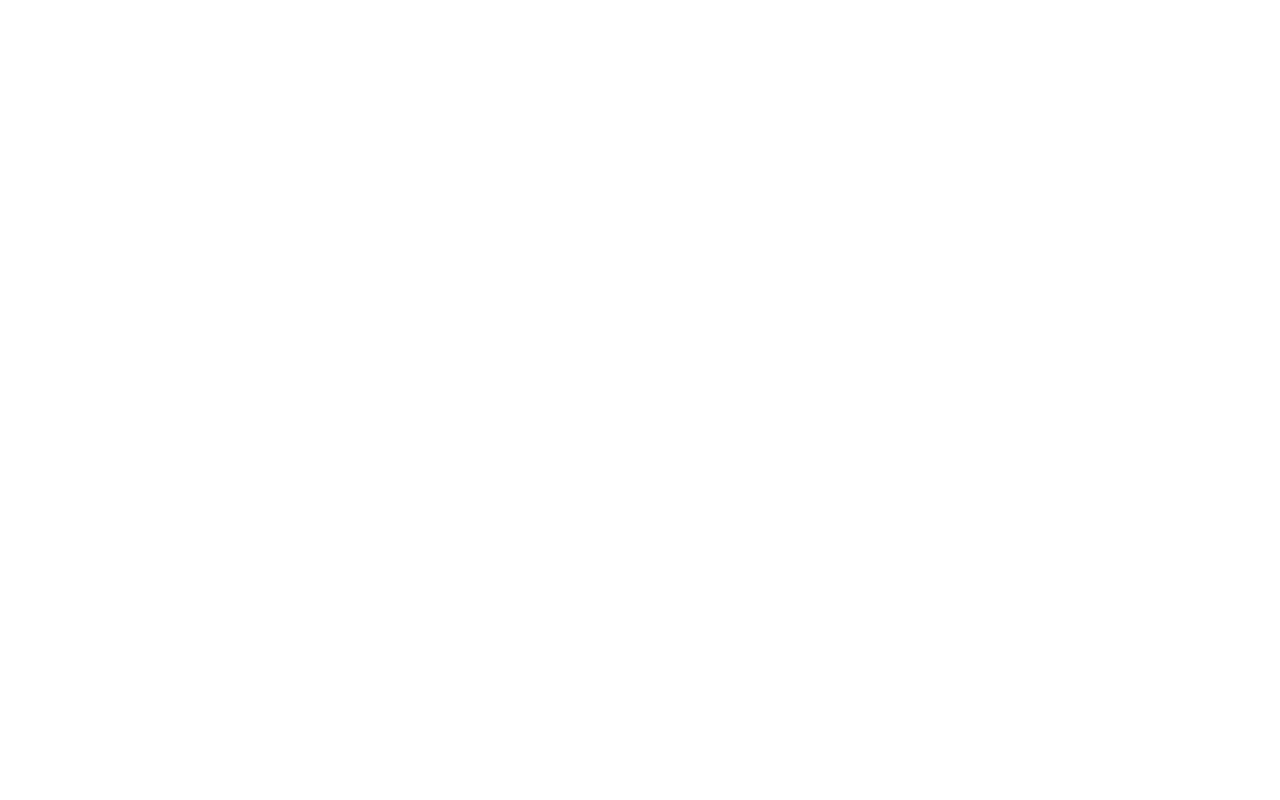
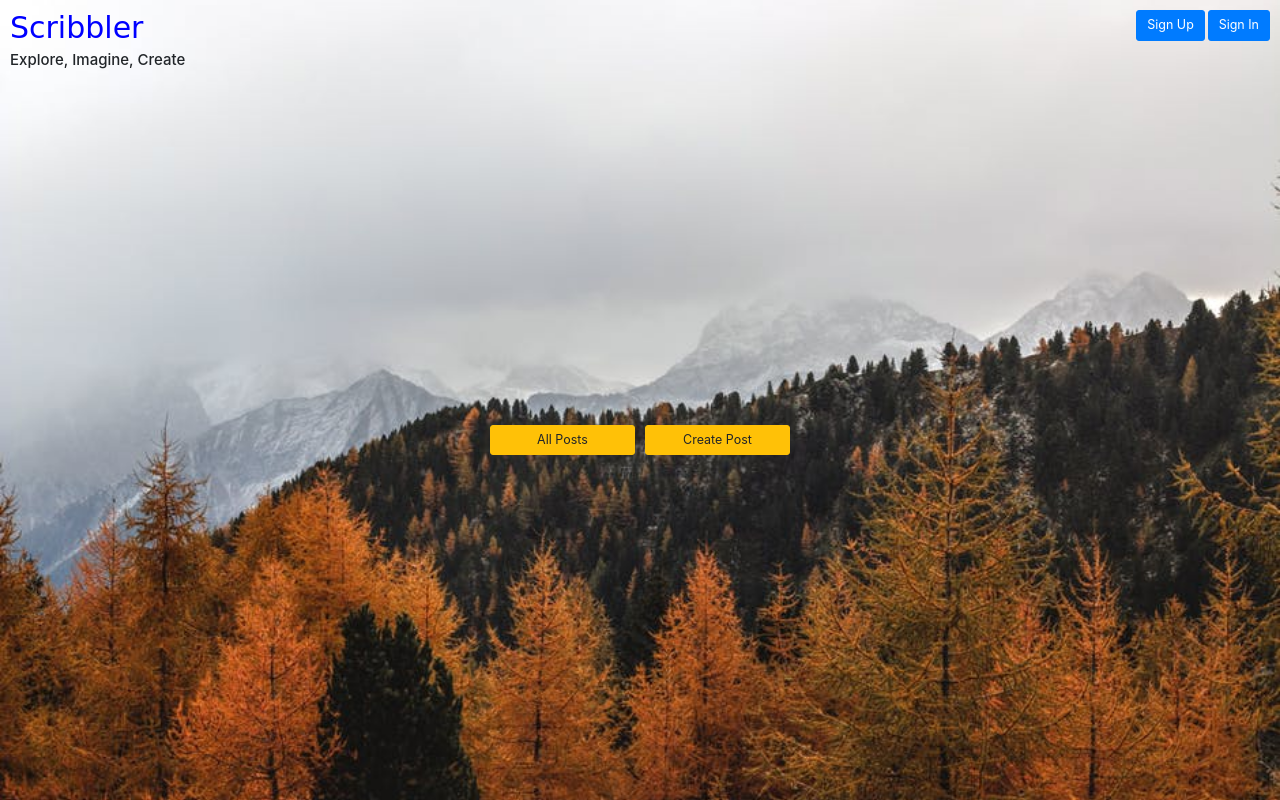
Before and after one commit to PradeepKLAcharya/Scribber, a plain HTML site: page index.html in a window 1280 px wide. Drawn offline with nearby package versions, Linux system fonts and the light colour scheme; a web font is replaced by a local one.

Commit message:
Initial Page : Background image and buttons created

```diff
--- a/index.html
+++ b/index.html
@@ -1,13 +1,63 @@
 <!DOCTYPE html>
-<html>
+<html lang="en">
+<head>
+    <meta charset="UTF-8">
+    <meta name="viewport" content="width=device-width, initial-scale=1.0">
+    <meta http-equiv="X-UA-Compatible" content="ie=edge">
+    <title>Document</title>
+    <link href="https://fonts.googleapis.com/css?family=Montez&display=swap" rel="stylesheet">
+    <link rel="stylesheet" href="./styles/index.css">
+    <link rel="stylesheet" href="./styles/common.css">
+    <script src="scripts/index.js"></script>
+<!-- Latest compiled and minified CSS -->
+<link rel="stylesheet" href="https://maxcdn.bootstrapcdn.com/bootstrap/4.5.0/css/bootstrap.min.css">
 
-<head>
-    <!-- TODO: Include Font Awesome file here -->
-    <!-- TODO: Include Google Fonts file here -->
+<!-- jQuery library -->
+<script src="https://ajax.googleapis.com/ajax/libs/jquery/3.5.1/jquery.min.js"></script>
+
+<!-- Popper JS -->
+<script src="https://cdnjs.cloudflare.com/ajax/libs/popper.js/1.16.0/umd/popper.min.js"></script>
+
+<!-- Latest compiled JavaScript -->
+<script src="https://maxcdn.bootstrapcdn.com/bootstrap/4.5.0/js/bootstrap.min.js"></script>
 </head>
-
 <body>
-    <!-- TODO: Include all your code for the header and home page here -->
+    <header class="head">
+        <span class="head-logo">
+            <h1 class="head-logo-firstline"> Scribbler</h1>
+            <h2 class="head-logo-secondline">Explore, Imagine, Create</h2>
+            </span>
+        <span class="head-buttons">
+                <button type="button" class="btn btn-primary btn-lg" data-toggle="modal" data-target="#SignUpModal" >Sign Up</button>
+                <button type="button" class="btn btn-primary btn-lg">Sign In</button>
+        </span>
+    </header>
+    <main>
+        <div class="main-buttons">
+                <button type="button" class="btn btn-warning btn-lg">All Posts</button>
+                <button type="button" class="btn btn-warning btn-lg">Create Post</button>
+        </div>
+    </main>
+      <!-- Modal -->
+      <div class="modal fade" id="SignUpModal" data-backdrop="static" data-keyboard="false" tabindex="-1" role="dialog" aria-labelledby="staticBackdropLabel" aria-hidden="true">
+        <div class="modal-dialog">
+          <div class="modal-content">
+            <div class="modal-header">
+              <h5 class="modal-title" id="staticBackdropLabel">Modal title</h5>
+              <button type="button" class="close" data-dismiss="modal" aria-label="Close">
+                <span aria-hidden="true">&times;</span>
+              </button>
+            </div>
+            <div class="modal-body">
+              ...
+            </div>
+            <div class="modal-footer">
+              <button type="button" class="btn btn-secondary" data-dismiss="modal">Close</button>
+              <button type="button" class="btn btn-primary">Understood</button>
+            </div>
+          </div>
+        </div>
+      </div>
 </body>
 
 </html>
--- /dev/null
+++ b/scripts/index.js
@@ -0,0 +1,2 @@
+function HandleSingnUp(){
+};
--- /dev/null
+++ b/styles/common.css
@@ -0,0 +1,34 @@
+.head{
+    height: 10vh;
+    /*background-color: #eae6e6;*/
+    min-height: 7rem;
+    position: relative;
+    /*margin: 10rem;*/
+
+}
+
+.head-logo{
+    position: absolute;
+    top: 1rem;
+    left:1rem;
+    width: 40rem;
+}
+
+
+.head-logo-firstline{
+    display: block;
+    font-family: 'Montez', cursive;
+    color:blue;
+    font-size: 3rem;
+}
+
+.head-logo-secondline{
+    display: block;
+    font-size: 1.5rem;
+}
+
+.head-buttons{
+    position: absolute;
+    top:1rem;
+    right:1rem;
+}
--- /dev/null
+++ b/styles/index.css
@@ -0,0 +1,40 @@
+* {
+    margin : 0px;
+    padding : 0px;
+    box-sizing: border-box;
+}
+
+html {
+    font-size: 62.5%;
+}
+
+body {
+font-family: sans-serif;
+font-weight: 400;
+line-height: 1.7;
+color: #777777;
+height: 100vh;
+background-size: cover;
+background-image:/* linear-gradient(to right, #ffffffd2,#e4dada00), */url(../images/background.jpg);
+background-position: center;
+}
+
+main{
+    height : 90vh;
+    position: relative;
+}
+
+.main-buttons{
+    top:50%;
+    left:50%;
+    transform: translate(-50%, -50%);
+    position: absolute;
+    width: 30rem;
+    height: 5rem;
+    align-items: center;
+    justify-content: space-evenly;
+    display: grid;
+    grid-template-columns: 1fr 1fr;
+    grid-column-gap: 1rem;
+
+}
```
Also changed, not shown: scripts/common.js (added), 2 other files.
